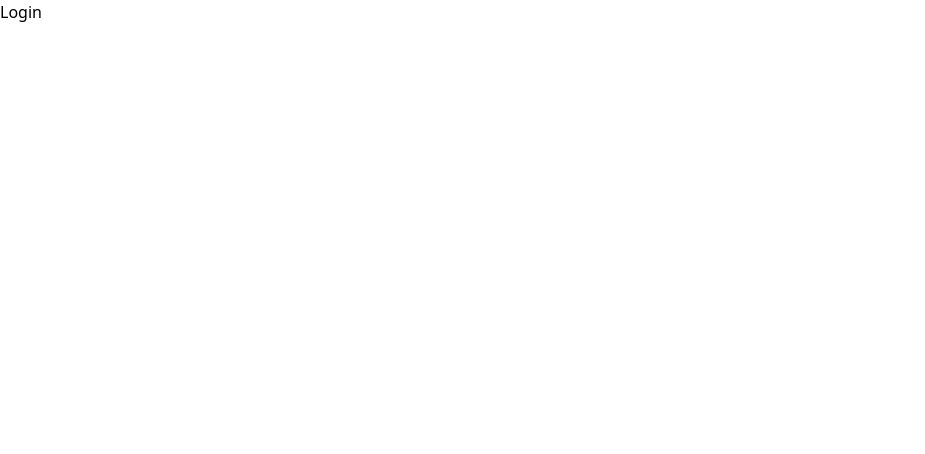
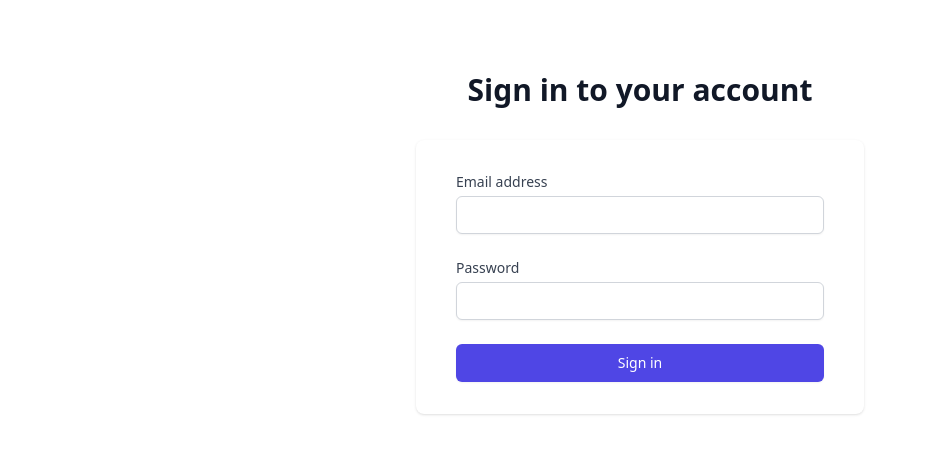
Before and after one commit to phamquocduy/nextjs-comments-app, a Next.js app: page /login in a window 1280 px wide. Shown: the top 454 px of the page, without its empty margins (0-925 px from the left). Built offline with nearby package versions, Linux system fonts and the light colour scheme.

Commit message:
Enable Login form

```diff
--- a/pages/login.js
+++ b/pages/login.js
@@ -1,5 +1,7 @@
+import { SignInForm } from "../modules/auth";
+
 const Login = () => {
-  return <div>Login</div>;
+  return <SignInForm />;
 };
 
 export default Login;
```
